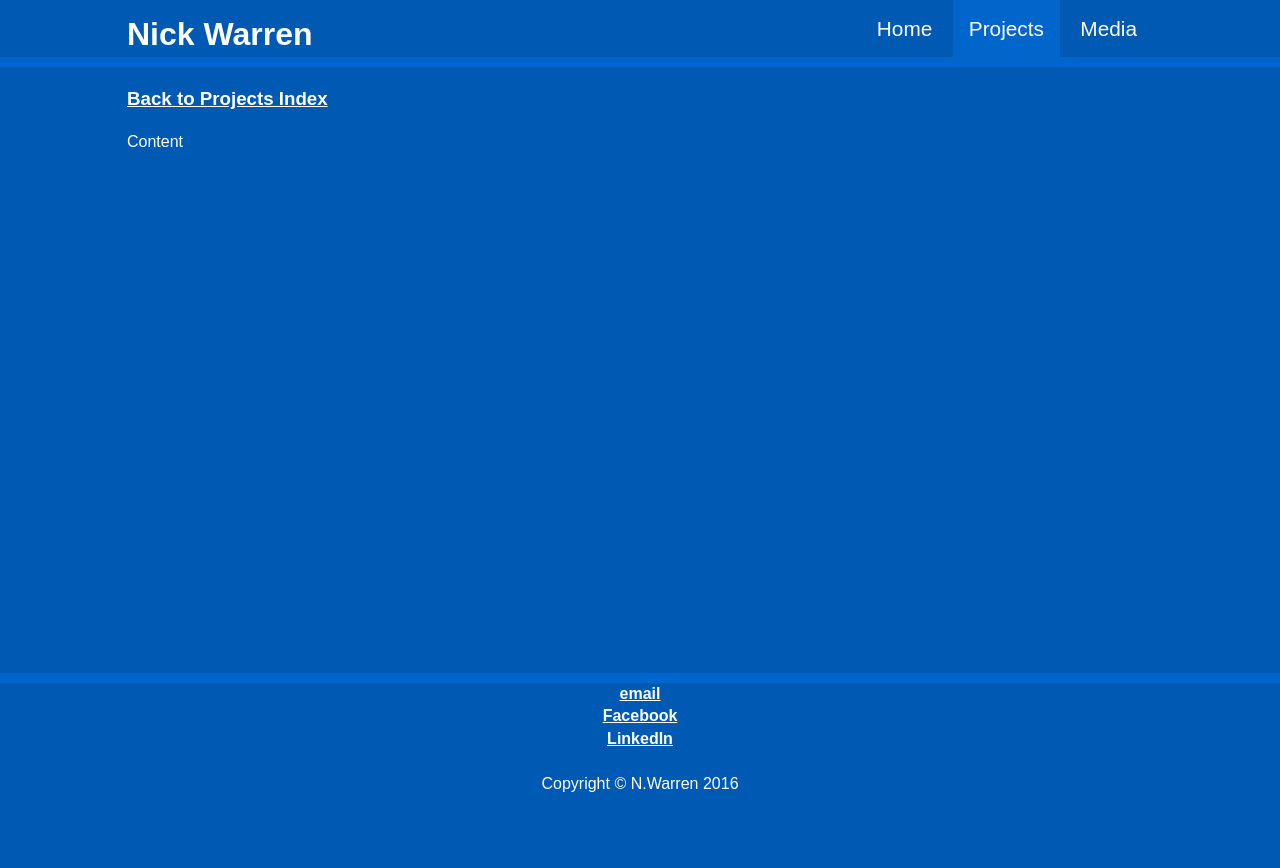
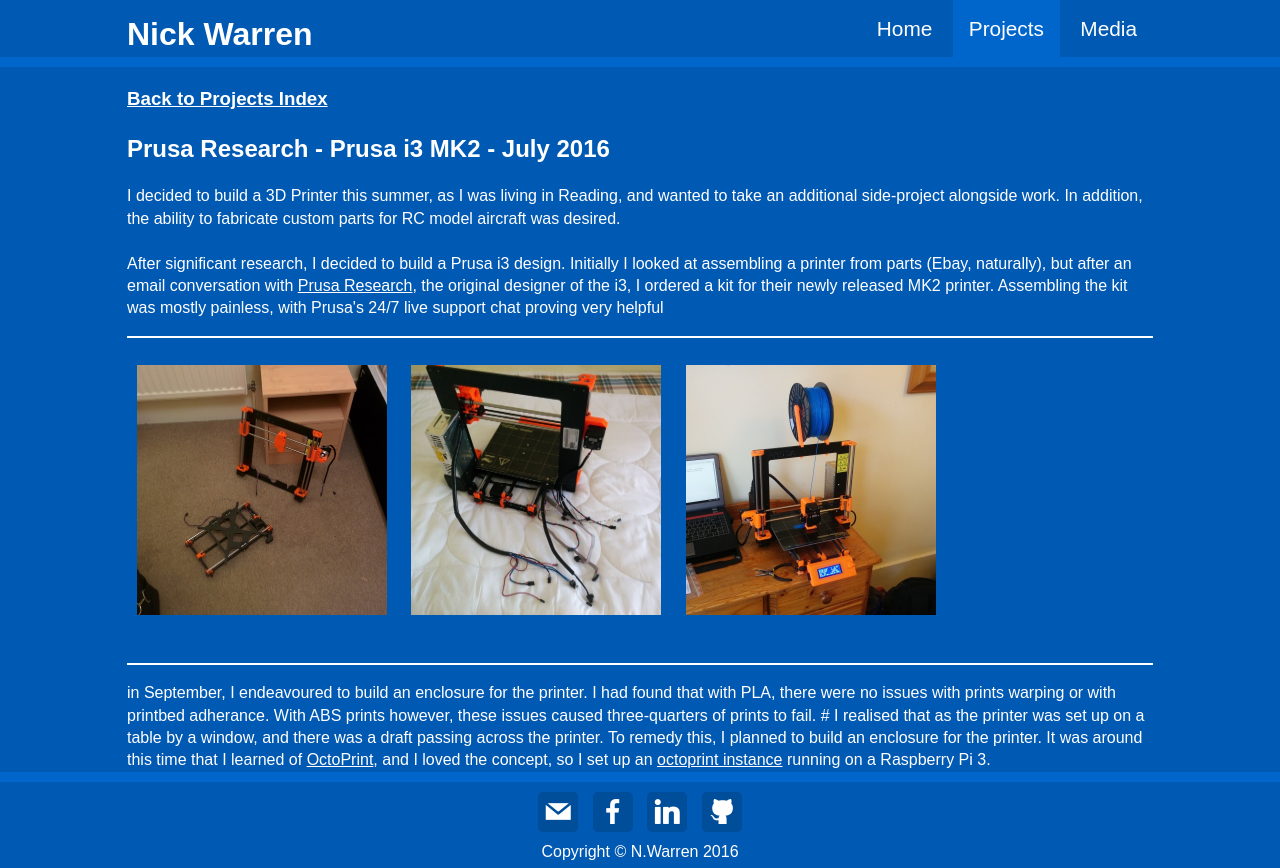
Before and after one commit to ImmortalScientist/niwarren.co.uk, a PHP site: page /projects/3dprinting/prusai3mk2.html in a window 1280 px wide. Before the commit the page ends 792 px from the top, so only its background shows below. Run offline with PHP 8.4, Linux system fonts and the light colour scheme.

Commit message:
Worked on printer page and fixed footers

```diff
--- a/css/main.css
+++ b/css/main.css
@@ -141,11 +141,6 @@ a { color: white; }
     background: #0059b3;
 }
 
-.boxwidget {
-  padding-top: 2em;
-  padding-bottom: 2em;
-}
-
 /* ++++++++++++++
     MOBILE: Header
    ++++++++++++++ */
@@ -206,6 +201,9 @@ a { color: white; }
      margin-bottom: 15px;
    }
 
+   .projectimages {
+     width: 100%;
+   }
 
  /* ++++++++++++++
      MOBILE: Main
@@ -217,6 +215,14 @@ a { color: white; }
 
     article a:hover {
       text-shadow:0px 0px 1px white;
+    }
+
+    section img {
+      padding: 10px;
+    }
+
+    aside img {
+      padding: none;
     }
 
     .imagerow a { text-decoration: none; }
@@ -316,12 +322,12 @@ a { color: white; }
 
   /* ======================== Wide: Other =========================*/
 
-  .boxwidget {
+  .rightaside {
     float: right;
     width: 35%;
   }
 
-  article.indexpg {
+  .leftsection {
     float:left;
     width: 60%;
   }
--- a/index.html
+++ b/index.html
@@ -39,7 +39,7 @@
 
     <div class="main-container Site-content">
       <div class="main wrapper clearfix">
-        <article class="indexpg">
+        <article class="leftpage">
           <header>
             <h2>Welcome to my site!</h2>
             </header>
@@ -61,7 +61,7 @@
               </div>
             </section>
         </article>
-        <aside class="boxwidget">
+        <aside class="rightaside">
           <script src="https://www.reddit.com/hot/.embed?limit=5&t=all=true" type="text/javascript"></script>
         </aside>
       </div>
--- a/projects/3dprinting/prusai3mk2.html
+++ b/projects/3dprinting/prusai3mk2.html
@@ -13,6 +13,7 @@
 
         <link rel="stylesheet" href="../../css/normalize.css">
         <link rel="stylesheet" href="../../css/main.css">
+        <link rel="stylesheet" href="../../css/socicon.css">
         <script src="js/vendor/modernizr-2.8.3.min.js"></script>
     </head>
 
@@ -40,9 +41,31 @@
         <article>
           <header>
             <a href="../../projects.html"><h3>Back to Projects Index</h3></a>
+            <h2>Prusa Research - Prusa i3 MK2 - July 2016</h2>
           </header>
           <section>
-              Content
+            <span>
+              I decided to build a 3D Printer this summer, as I was living in Reading, and wanted to take an additional side-project alongside work.
+              In addition, the ability to fabricate custom parts for RC model aircraft was desired.
+              <br><br>
+              After significant research, I decided to build a Prusa i3 design.
+              Initially I looked at assembling a printer from parts (Ebay, naturally), but after an email conversation with <a href="http://www.prusa3d.com/">Prusa Research</a>, the original designer of the i3, I ordered a kit for their newly released MK2 printer.
+              Assembling the kit was mostly painless, with Prusa's 24/7 live support chat proving very helpful
+            </span>
+              <br><hr>
+              <div class="projectimages">
+                <img src="../../img/y and xz axes.jpg" alt="Missing Image: Josef Prusa i3 MK2 under construction" width="250" height="250" />
+                <img src="../../img/assembled.jpg" alt="Missing Image: Josef Prusa i3 MK2 under construction" width="250" height="250" />
+                <img src="../../img/finished.jpg" alt="Missing Image: Josef Prusa i3 MK2 under construction" width="250" height="250" />
+              </div>
+              <br><hr>
+              <span>
+                in September, I endeavoured to build an enclosure for the printer. I had found that with PLA, there were no issues with prints warping or with printbed adherance.
+                With ABS prints however, these issues caused three-quarters of prints to fail. #
+                I realised that as the printer was set up on a table by a window, and there was a draft passing across the printer.
+                To remedy this, I planned to build an enclosure for the printer.
+                It was around this time that I learned of <a href="http://octoprint.org/">OctoPrint</a>, and I loved the concept, so I set up an <a href="http://octoprint.niwarren.co.uk">octoprint instance</a> running on a Raspberry Pi 3.
+              </span>
           </section>
         </article>
       </div>
@@ -51,10 +74,11 @@
     <div class="footer-container">
       <footer class="wrapper">
         <div class="footerbuttons">
-          <ul class="footerbuttons">
-            <li><a href="mailto:placeholder@thisisnotanemail.com" class="contactbutton">email</a></li>
-            <li><a href="https://www.facebook.com/immortalscientist" class="contactbutton">Facebook</a></li>
-            <li><a href="https://uk.linkedin.com/in/nicholas-warren-358244a7" class="contactbutton">LinkedIn</a></li>
+          <ul class="soc">
+              <li><a class="soc-mail" href="mailto:placeholder@thisisnotanemail.com"></a></li>
+              <li><a class="soc-facebook" href="https://www.facebook.com/immortalscientist"></a></li>
+              <li><a class="soc-linkedin" href="https://uk.linkedin.com/in/nicholas-warren-358244a7"></a></li>
+              <li><a class="soc-github soc-icon-last" href="https://github.com/ImmortalScientist"></a></li>
           </ul>
         </div>
         <p>
```
Also changed, not shown: projects/rc/Tricopterv4.html (+17 -8 lines), projects/rc/quad180.html (+6 -4 lines), projects/rc/quad280.html (+6 -4 lines), img/assembled.jpg (added), img/finished.jpg (added), img/octoprint_thumb.png, img/y and xz axes.jpg (added).
